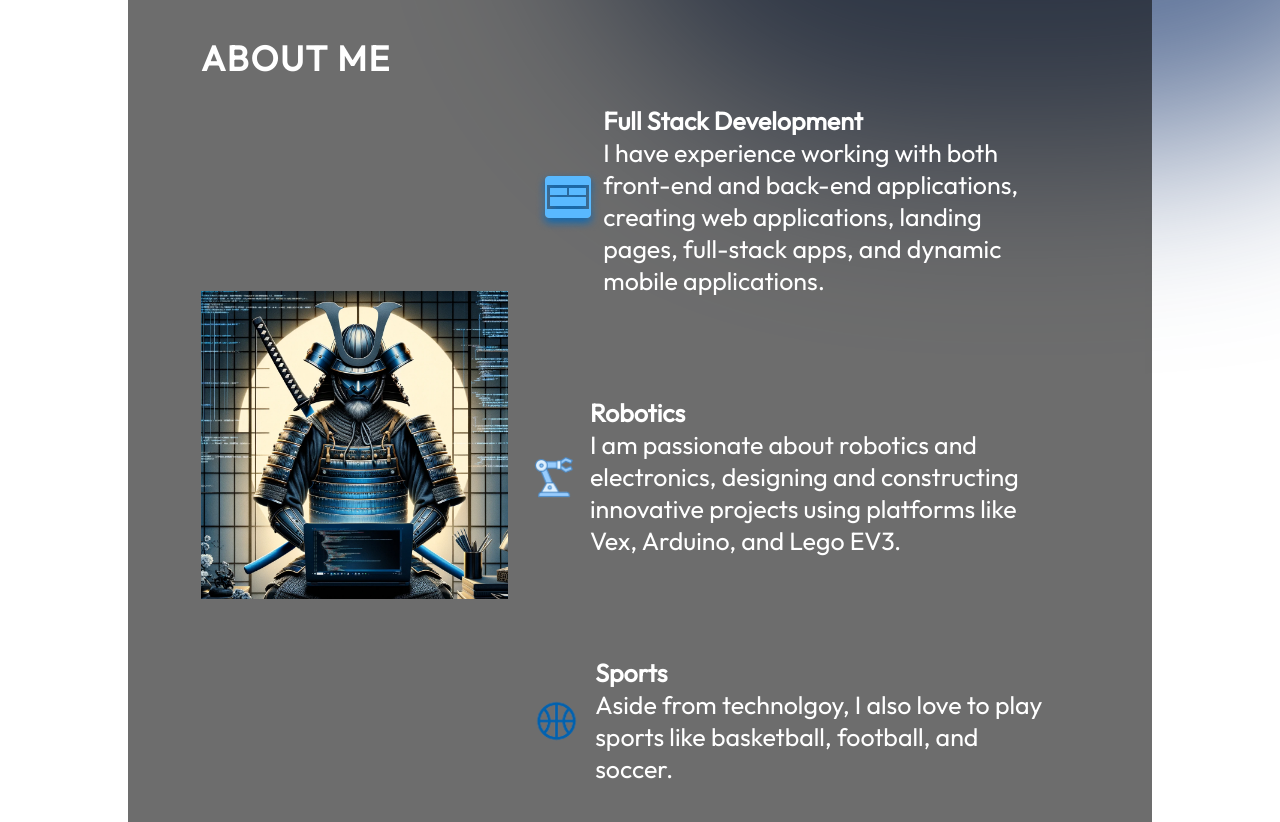
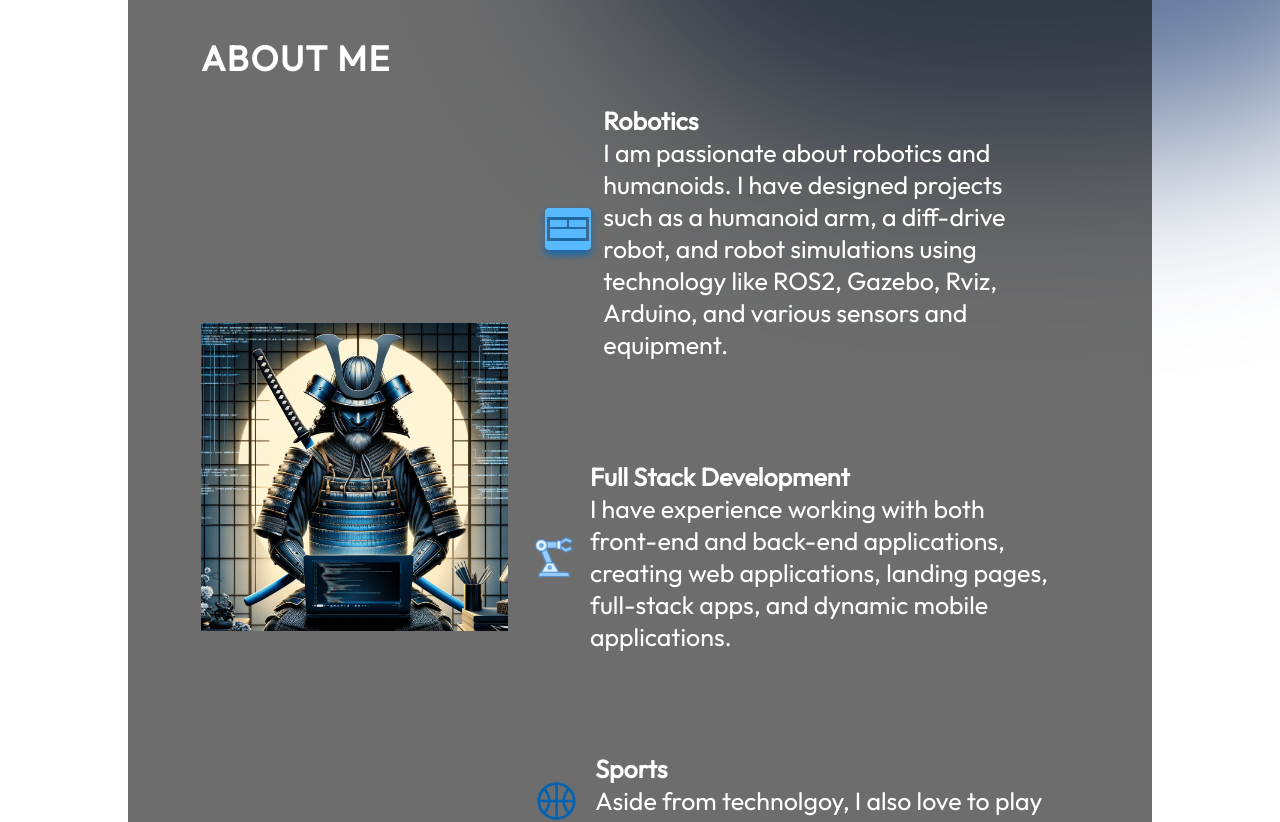
Before and after one commit to hassaan141/website, a React (Vite) app: page / in a window 1280 px wide. Shown: the part 900-1722 px from the top of the page. Built offline with nearby package versions, Linux system fonts and the light colour scheme.

Commit message:
Update About.jsx

```diff
--- a/src/componenets/About/About.jsx
+++ b/src/componenets/About/About.jsx
@@ -15,26 +15,25 @@ export const About =()=>{
           <li className={styles.aboutItem}>
             <img src={getImageUrl("about/uiIcon.png")} alt="Cursor" />
             <div className={styles.aboutItemText}>
-              <h3>Full Stack Development</h3>
-              <p>I have experience working with both front-end and back-end applications, creating web applications, landing pages, full-stack apps, and dynamic mobile applications.</p>
+              <h3>Robotics</h3>
+              <p>I am passionate about robotics and humanoids. I have designed projects such as a humanoid arm, a diff-drive robot, and robot simulations using technology like ROS2, Gazebo, Rviz, Arduino, and various sensors and equipment.</p>
             </div>
           </li>
           <li className={styles.aboutItem}>
             <img src={getImageUrl("about/robotics.png")} className={styles.robotImg} alt="Servor" />
             <div className={styles.aboutItemText}>
-              <h3>Robotics</h3>
-              <p>I am passionate about robotics and electronics, designing and constructing innovative projects using platforms like Vex, Arduino, and Lego EV3.</p>
+              <h3>Full Stack Development</h3>
+              <p>I have experience working with both front-end and back-end applications, creating web applications, landing pages, full-stack apps, and dynamic mobile applications.</p>
             </div>
           </li>
           <li className={styles.aboutItem}>
             <img src={getImageUrl("about/ball.png")} className={styles.ballImg} alt="Ui" />
             <div className={styles.aboutItemText}>
               <h3>Sports</h3>
-              <p>Aside from technolgoy, I also love to play sports like basketball, football, and soccer.</p>
+              <p>Aside from technolgoy, I also love to play basketball. Lets talk about the NBA! .</p>
             </div>
           </li>
         </ul>
-
       </div>
     </section>
   )
```
